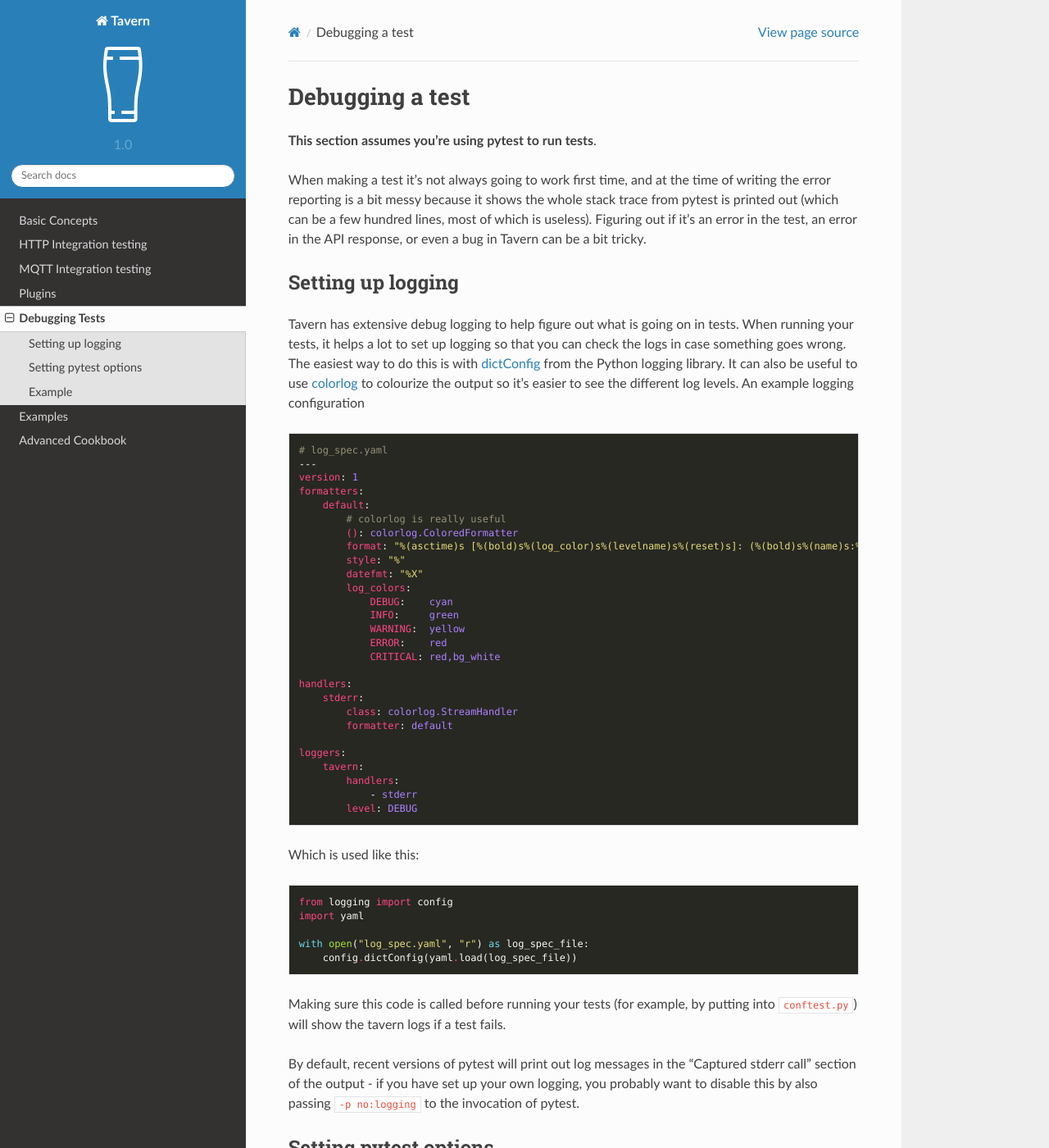
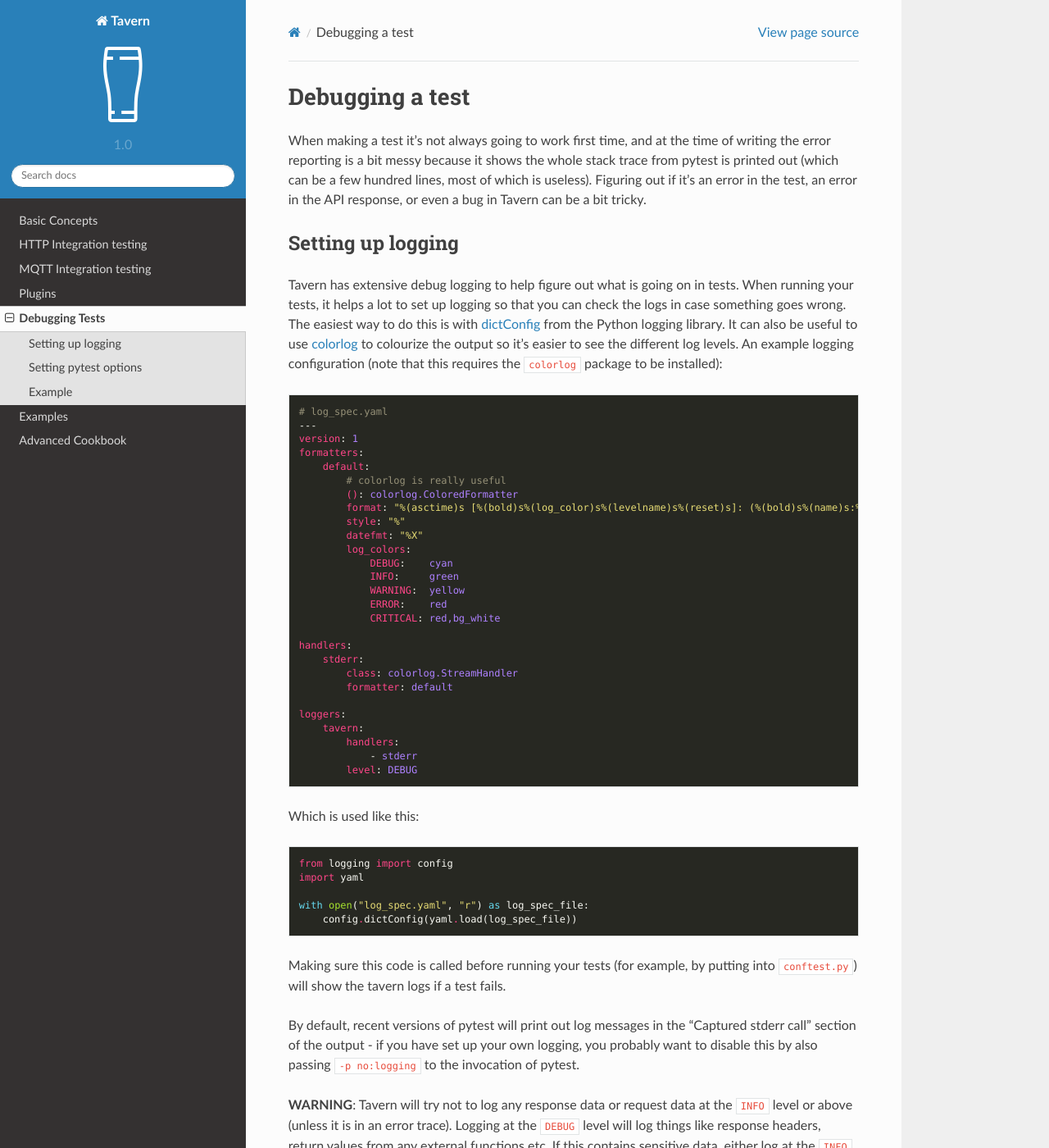
Before and after one commit to taverntesting/tavern, a Sphinx documentation site: the page built from docs/source/debugging.md, in a window 1280 px wide and 1400 px high. Shown: the whole window at 82% size. Built offline with Sphinx 7.4.7 and the Read the Docs theme 2.0.0, drawn with Linux system fonts in a browser that asks for light colours; formulas are drawn with MathJax 3; some of the changed text lies outside the part shown.

Commit message:
Change log levels

````diff
--- a/docs/source/debugging.md
+++ b/docs/source/debugging.md
@@ -1,6 +1,4 @@
 # Debugging a test
-
-**This section assumes you're using pytest to run tests**.
 
 When making a test it's not always going to work first time, and at the time of
 writing the error reporting is a bit messy because it shows the whole stack
@@ -16,7 +14,8 @@ the logs in case something goes wrong. The easiest way to do this is with
 [dictConfig](https://docs.python.org/3/library/logging.config.html#logging.config.dictConfig)
 from the Python logging library. It can also be useful to use
 [colorlog](https://pypi.org/project/colorlog/) to colourize the output so it's
-easier to see the different log levels. An example logging configuration
+easier to see the different log levels. An example logging configuration (note that this requires
+the `colorlog` package to be installed):
 
 ```yaml
 # log_spec.yaml
@@ -66,6 +65,11 @@ By default, recent versions of pytest will print out log messages in the
 "Captured stderr call" section of the output - if you have set up your own
 logging, you probably want to disable this by also passing `-p no:logging` to
 the invocation of pytest.
+
+**WARNING**: Tavern will try not to log any response data or request data at the `INFO` level or
+above (unless it is in an error trace). Logging at the `DEBUG` level will log things like response
+headers, return values from any external functions etc. If this contains sensitive data, either
+log at the `INFO` level, or make sure that any data logged is obfuscated, or the logs are not public.
 
 ### Setting pytest options
 
````
Also changed, not shown: 3 other files.
